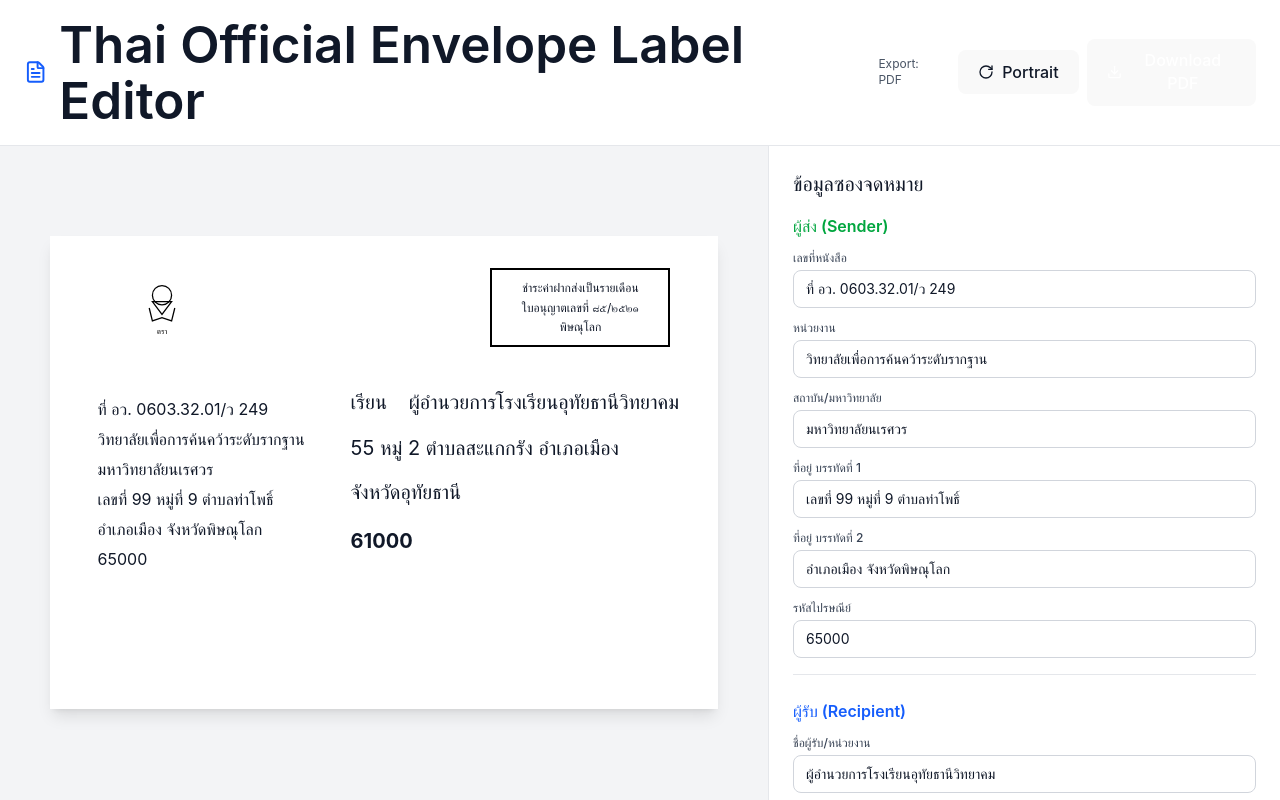
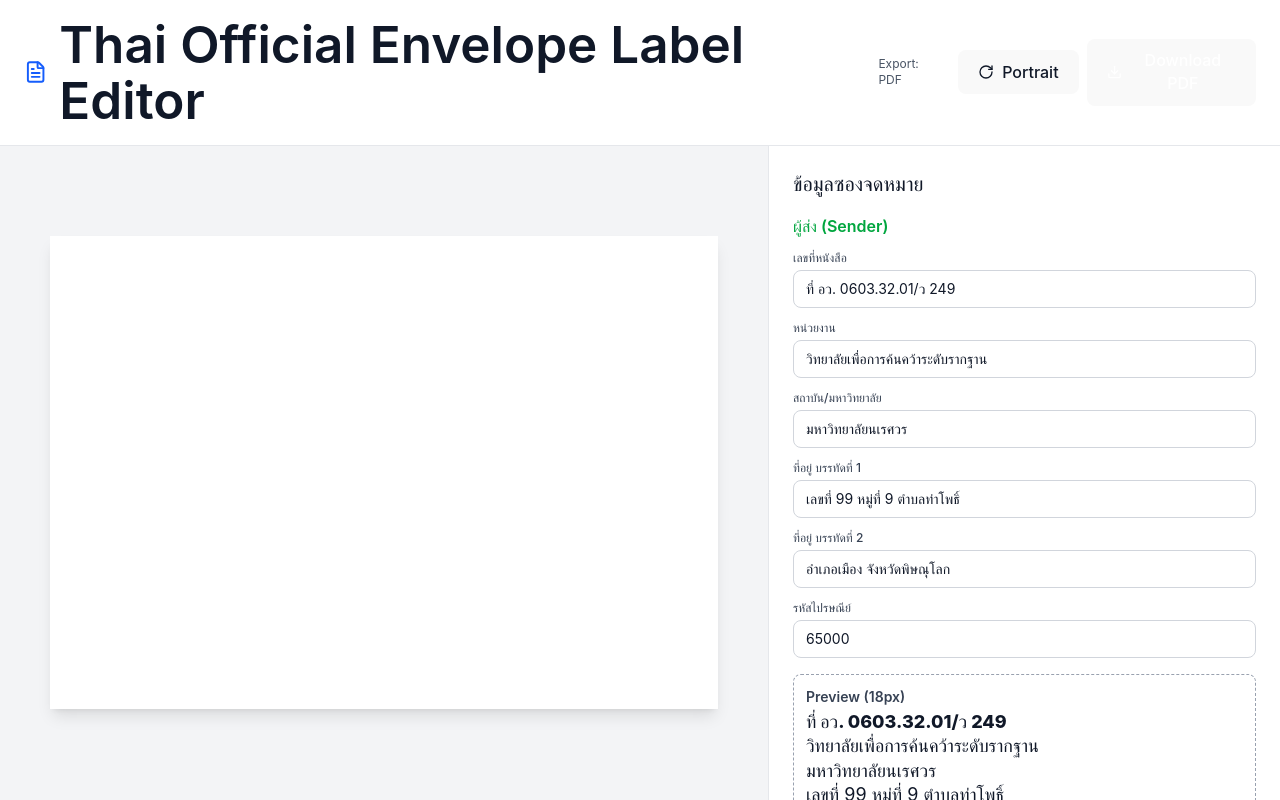
Before and after one commit to s1n-c0s/word-better-exp, a React (Vite) app: page / in a window 1280 px wide. Built offline with nearby package versions, Linux system fonts and the light colour scheme.

Commit message:
= adj all position

```diff
--- a/src/App.tsx
+++ b/src/App.tsx
@@ -1,4 +1,4 @@
-import { useState } from "react";
+import { useState, useEffect, useCallback } from "react";
 import { Download, FileText, RotateCw } from "lucide-react";
 import jsPDF from "jspdf";
 // ไฟล์ฟอนต์ที่ถูกแปลงแล้ว: ตรวจสอบให้แน่ใจว่าไฟล์เหล่านี้ถูกโหลดในโปรเจกต์ของคุณ
@@ -7,13 +7,12 @@ import "./fonts/thsarabunnew-bold.js";
 
 // TH Sarabun New font will be embedded
 const SARABUN_FONT = "THSarabunNew";
-
-// Base64 Placeholder สำหรับตราครุฑ
-const GARUDA_EMBLEM_WIDTH = 15; // mm (ขนาดครุฑ)
-const GARUDA_EMBLEM_HEIGHT = 15; // mm
+const GARUDA_EMBLEM_WIDTH = 15;
+const GARUDA_EMBLEM_HEIGHT = 15;
 
 export default function DocumentEditor() {
   const [isLandscape, setIsLandscape] = useState(true);
+  const [pdfUrl, setPdfUrl] = useState("");
 
   // ข้อมูลผู้ส่ง/ผู้รับ
   const [documentNumber, setDocumentNumber] = useState(
@@ -45,7 +44,8 @@ export default function DocumentEditor() {
     "ชำระค่าฝากส่งเป็นรายเดือน\nใบอนุญาตเลขที่ ๘๕/๒๕๒๑\nพิษณุโลก"
   );
 
-  const handleDownload = async () => {
+  // ฟังก์ชันสร้าง PDF และคืนค่า Data URI string (สำหรับ Preview และ Download)
+  const generatePdfDataUri = useCallback(() => {
     const pdf = new jsPDF({
       orientation: isLandscape ? "landscape" : "portrait",
       unit: "mm",
@@ -54,22 +54,20 @@ export default function DocumentEditor() {
 
     const pageWidth = isLandscape ? 297 : 210;
     const pageHeight = isLandscape ? 210 : 297;
-    const margin = 20; // 2cm margin
+    const margin = 20;
 
-    // ตั้งค่าฟอนต์เริ่มต้นให้เป็น TH Sarabun New (normal)
     pdf.setFont(SARABUN_FONT, "normal");
 
     // --- 1. ตราครุฑ
     const emblemX = margin + 15;
     const emblemY = margin + 15;
-    pdf.circle(emblemX, emblemY, 7);
+    // pdf.circle(emblemX, emblemY, 7);
 
     // --- 2. ที่อยู่ผู้ส่ง (18px)
     const senderX = margin;
-    let senderY = margin + 45;
+    let senderY = margin + 40;
     const lineSpacing = 8;
 
-    // ตั้งค่าขนาดฟอนต์ 18px สำหรับผู้ส่ง
     pdf.setFontSize(18);
 
     // บรรทัดที่ 1: เลขที่หนังสือ (Bold ทั้งบรรทัด)
@@ -91,26 +89,53 @@ export default function DocumentEditor() {
       senderY += lineSpacing;
     });
 
-    // --- 3. ตราประทับ (Stamp Box)
-    const stampWidth = 60;
-    const stampHeight = 30;
+    // --- 3. ตราประทับ (Stamp Box - ปรับขนาดให้พอดีกับเนื้อหา)
+
+    // ตั้งค่าฟอนต์ 14px ก่อนคำนวณ
+    pdf.setFontSize(14);
+    const stampLines = stampText.split("\n");
+
+    const paddingX = 3;
+    const paddingY = 1.0; // 💡 ปรับลดขอบแนวตั้งให้ชิดที่สุด (1.0mm)
+    const stampLineSpacing = 7;
+
+    // 1. หาความกว้างสูงสุดของข้อความทั้งหมด
+    let maxWidth = 0;
+    stampLines.forEach((line) => {
+      const width = pdf.getTextWidth(line);
+      if (width > maxWidth) {
+        maxWidth = width;
+      }
+    });
+
+    // 2. คำนวณความกว้างและความสูงของกล่อง
+    const stampWidth = maxWidth + paddingX * 2;
+    const stampHeight = stampLines.length * stampLineSpacing + paddingY * 2;
+
+    // 3. คำนวณตำแหน่ง X และ Y
+    const moveUpOffset = 5;
     const stampX = pageWidth - margin - stampWidth;
-    const stampY = margin;
+    const stampY = margin - moveUpOffset; // ตำแหน่ง Y ใหม่ของกล่อง
 
+    // 4. คำนวณจุดเริ่มต้น Y ของข้อความเพื่อให้จัดกึ่งกลางแนวตั้งพอดี
+    // 💡 ปรับ Text Offset ลงเล็กน้อยเพื่อดึงข้อความให้ชิดขอบล่างมากขึ้น
+    const textStartOffset = 3.5;
+    let currentY = stampY + paddingY + textStartOffset;
+
+    // วาดกรอบสี่เหลี่ยม
     pdf.rect(stampX, stampY, stampWidth, stampHeight);
 
-    pdf.setFontSize(11);
-    const stampLines = stampText.split("\n");
-    let stampTextY = stampY + 8;
+    // พิมพ์ข้อความแต่ละบรรทัด (อยู่กึ่งกลางกล่อง)
     stampLines.forEach((line) => {
       const textWidth = pdf.getTextWidth(line);
-      pdf.text(line, stampX + (stampWidth - textWidth) / 2, stampTextY);
-      stampTextY += 6;
+
+      // จัดให้อยู่กึ่งกลางแนวนอน
+      pdf.text(line, stampX + (stampWidth - textWidth) / 2, currentY);
+      currentY += stampLineSpacing;
     });
 
-    // --- 4. ผู้รับ (26px, Bold ทั้งหมด) ---
+    // --- 4. ผู้รับ (26px, Bold ทั้งหมด)
 
-    // 💡 การแก้ไข 1: เลื่อนบล็อกทั้งหมดไปทางซ้ายมากขึ้น (จาก 45% เป็น 30%)
     const recipientBaseX = pageWidth * 0.3;
     const recipientBaseY = pageHeight * 0.55;
     const recipientLineSpacing = 12;
@@ -120,36 +145,58 @@ export default function DocumentEditor() {
 
     const recipientLabel = "เรียน";
 
-    // 💡 การแก้ไข 2a: พิมพ์ "เรียน" ที่จุดเริ่มต้น (คอลัมน์ซ้าย)
     pdf.text(recipientLabel, recipientBaseX, recipientBaseY);
 
-    // 💡 การแก้ไข 2b: คำนวณจุดเริ่มต้นสำหรับคอลัมน์รายละเอียด
     const labelWidth = pdf.getTextWidth(recipientLabel);
-    const detailGap = 8; // ระยะห่าง 8mm
+    const detailGap = 8;
     const recipientDetailX = recipientBaseX + labelWidth + detailGap;
 
-    // บรรทัดที่ 1: ผู้อำนวยการโรงเรียนอุทัยธานีวิทยาคม (คอลัมน์ขวา)
     pdf.text(recipientTitle, recipientDetailX, recipientBaseY);
-
-    // บรรทัดที่ 2: ที่อยู่ (คอลัมน์ขวา)
     pdf.text(
       recipientAddress,
       recipientDetailX,
       recipientBaseY + recipientLineSpacing
     );
-
-    // บรรทัดที่ 3: จังหวัด (คอลัมน์ขวา)
     pdf.text(
       recipientProvince,
       recipientDetailX,
       recipientBaseY + recipientLineSpacing * 2
     );
-
-    // บรรทัดที่ 4: รหัสไปรษณีย์ (คอลัมน์ขวา)
     pdf.text(recipientPostal, recipientDetailX, recipientBaseY + 39);
 
-    // Save PDF
-    pdf.save("envelope-label.pdf");
+    // คืนค่า Data URI String
+    return pdf.output("datauristring");
+  }, [
+    isLandscape,
+    documentNumber,
+    senderOrg,
+    senderUniversity,
+    senderAddress1,
+    senderAddress2,
+    senderPostal,
+    recipientTitle,
+    recipientAddress,
+    recipientProvince,
+    recipientPostal,
+    stampText,
+  ]);
+
+  // Effect สำหรับอัปเดต Preview ทุกครั้งที่ข้อมูลเปลี่ยน
+  useEffect(() => {
+    const dataUri = generatePdfDataUri();
+    setPdfUrl(dataUri);
+  }, [generatePdfDataUri]);
+
+  // ฟังก์ชันสำหรับ Download PDF จริงๆ
+  const handleDownload = () => {
+    const pdfDataUri = generatePdfDataUri();
+    // ใช้ Data URI ในการสร้างลิงก์ดาวน์โหลด
+    const a = document.createElement("a");
+    a.href = pdfDataUri;
+    a.download = "envelope-label.pdf";
+    document.body.appendChild(a);
+    a.click();
+    document.body.removeChild(a);
   };
 
   return (
@@ -184,112 +231,33 @@ export default function DocumentEditor() {
           </div>
         </div>
 
-        {/* Main Content: ใช้ JSX เดิม */}
+        {/* --- Main Content: ส่วน Preview PDF (ใช้ iframe) --- */}
         <div className="flex-1 overflow-hidden flex flex-col lg:flex-row">
-          {/* Paper Preview Panel */}
           <div className="flex-1 lg:w-3/5 overflow-auto p-4 lg:p-8 bg-gray-100 dark:bg-gray-900 flex items-center justify-center">
             <div
-              className={`transition-all ${
-                isLandscape ? "w-full max-w-[95%]" : "w-full max-w-3xl"
-              }`}
+              className={`transition-all bg-white shadow-lg ${
+                isLandscape
+                  ? "w-full max-w-[95%] aspect-[1.414/1]"
+                  : "w-full max-w-3xl aspect-[1/1.414]"
+              } p-2`}
             >
-              {/* A4 Paper */}
-              <div
-                className={`bg-white dark:bg-gray-800 shadow-lg transition-all relative ${
-                  isLandscape
-                    ? "w-full aspect-[1.414/1]"
-                    : "w-full aspect-[1/1.414]"
-                } p-8 lg:p-12`}
-              >
-                {/* Thai Garuda Emblem - Top Left */}
-                <div className="absolute top-4 lg:top-8 left-12 lg:left-20 w-12 lg:w-16 h-16 lg:h-20">
-                  <svg viewBox="0 0 100 120" className="w-full h-full">
-                    <circle
-                      cx="50"
-                      cy="40"
-                      r="15"
-                      fill="none"
-                      stroke="black"
-                      strokeWidth="2"
-                    />
-                    <path
-                      d="M35 50 L50 70 L65 50 Z"
-                      fill="none"
-                      stroke="black"
-                      strokeWidth="2"
-                    />
-                    <path
-                      d="M30 60 L35 80 L50 75 L65 80 L70 60"
-                      fill="none"
-                      stroke="black"
-                      strokeWidth="2"
-                    />
-                    <text
-                      x="50"
-                      y="100"
-                      textAnchor="middle"
-                      fontSize="12"
-                      fill="black"
-                    >
-                      ตรา
-                    </text>
-                  </svg>
+              {/* ใช้ Data URI ใน src ของ iframe */}
+              {pdfUrl ? (
+                <iframe
+                  title="PDF Preview"
+                  src={pdfUrl}
+                  className="w-full h-full border-none"
+                  type="application/pdf"
+                />
+              ) : (
+                <div className="w-full h-full flex items-center justify-center text-gray-500">
+                  กำลังโหลด PDF Preview...
                 </div>
-
-                {/* Stamp Box - Top Right */}
-                <div className="absolute top-4 lg:top-8 right-4 lg:right-12 border-2 border-black p-2 text-center min-w-[140px] lg:min-w-[180px]">
-                  <div className="text-[10px] lg:text-xs leading-relaxed whitespace-pre-line text-gray-900">
-                    {stampText}
-                  </div>
-                </div>
-
-                {/* Sender Info - Top Left under emblem */}
-                <div className="absolute top-32 lg:top-40 left-4 lg:left-12 text-left max-w-[45%]">
-                  <div className="space-y-0.5 lg:space-y-1 text-gray-900 dark:text-gray-100">
-                    <div className="font-normal text-xs lg:text-base leading-relaxed">
-                      {documentNumber}
-                    </div>
-                    <div className="font-normal text-xs lg:text-base leading-relaxed">
-                      {senderOrg}
-                    </div>
-                    <div className="font-normal text-xs lg:text-base leading-relaxed">
-                      {senderUniversity}
-                    </div>
-                    <div className="font-normal text-xs lg:text-base leading-relaxed">
-                      {senderAddress1}
-                    </div>
-                    <div className="font-normal text-xs lg:text-base leading-relaxed">
-                      {senderAddress2}
-                    </div>
-                    <div className="font-normal text-xs lg:text-base leading-relaxed">
-                      {senderPostal}
-                    </div>
-                  </div>
-                </div>
-
-                {/* Recipient Section - Center Right */}
-                <div className="absolute top-1/2 left-[45%] -translate-y-1/2 text-left min-w-[280px] lg:min-w-[400px]">
-                  <div className="space-y-2 lg:space-y-3 text-gray-900 dark:text-gray-100">
-                    <div className="text-base lg:text-xl font-normal mb-2 lg:mb-4">
-                      เรียน{" "}
-                      <span className="ml-2 lg:ml-4">{recipientTitle}</span>
-                    </div>
-                    <div className="text-base lg:text-xl font-normal leading-relaxed text-left">
-                      {recipientAddress}
-                    </div>
-                    <div className="text-base lg:text-xl font-normal leading-relaxed text-left">
-                      {recipientProvince}
-                    </div>
-                    <div className="text-base lg:text-xl font-bold leading-relaxed text-left mt-2 lg:mt-4">
-                      {recipientPostal}
-                    </div>
-                  </div>
-                </div>
-              </div>
+              )}
             </div>
           </div>
 
-          {/* Input Form Panel */}
+          {/* Input Form Panel (มีส่วน Preview JSX อยู่ด้านใน) */}
           <div className="w-full lg:w-2/5 bg-white dark:bg-gray-800 overflow-auto border-t lg:border-t-0 lg:border-l border-gray-200 dark:border-gray-700">
             <div className="p-4 lg:p-6">
               <div className="max-w-xl mx-auto space-y-4 lg:space-y-6">
@@ -375,6 +343,36 @@ export default function DocumentEditor() {
                       className="w-full px-3 py-2 text-sm border border-gray-300 dark:border-gray-600 rounded-md bg-white dark:bg-gray-700 text-gray-900 dark:text-gray-100 focus:ring-2 focus:ring-blue-500 outline-none"
                     />
                   </div>
+
+                  {/* --- JSX Preview: Sender Info --- */}
+                  <div className="mt-4 p-3 border border-dashed border-gray-400 rounded-md">
+                    <p className="text-sm font-semibold text-gray-700 mb-1">
+                      Preview (18px)
+                    </p>
+
+                    <div className="space-y-0.5 text-gray-900 text-base">
+                      {/* บรรทัดที่ 1: Bold ทั้งบรรทัด */}
+                      <div className="font-extrabold text-lg leading-tight">
+                        {documentNumber}
+                      </div>
+                      {/* บรรทัดอื่น ๆ: Normal */}
+                      <div className="font-normal text-lg leading-tight">
+                        {senderOrg}
+                      </div>
+                      <div className="font-normal text-lg leading-tight">
+                        {senderUniversity}
+                      </div>
+                      <div className="font-normal text-lg leading-tight">
+                        {senderAddress1}
+                      </div>
+                      <div className="font-normal text-lg leading-tight">
+                        {senderAddress2}
+                      </div>
+                      <div className="font-normal text-lg leading-tight">
+                        {senderPostal}
+                      </div>
+                    </div>
+                  </div>
                 </div>
 
                 {/* Recipient Section */}
@@ -431,6 +429,26 @@ export default function DocumentEditor() {
                       className="w-full px-3 py-2 text-sm border border-gray-300 dark:border-gray-600 rounded-md bg-white dark:bg-gray-700 text-gray-900 dark:text-gray-100 focus:ring-2 focus:ring-blue-500 outline-none"
                     />
                   </div>
+
+                  {/* --- JSX Preview: Recipient Info --- */}
+                  <div className="mt-4 p-3 border border-dashed border-gray-400 rounded-md">
+                    <p className="text-sm font-semibold text-gray-700 mb-1">
+                      Preview (26px Bold)
+                    </p>
+
+                    {/* จำลองการจัดคอลัมน์ "เรียน" | [รายละเอียด] */}
+                    <div className="flex space-x-3 text-gray-900 font-extrabold text-2xl">
+                      <div className="flex-shrink-0">เรียน</div>
+                      <div className="flex-grow space-y-2">
+                        <div className="leading-tight">{recipientTitle}</div>
+                        <div className="leading-tight">{recipientAddress}</div>
+                        <div className="leading-tight">{recipientProvince}</div>
+                        <div className="font-extrabold leading-tight pt-2">
+                          {recipientPostal}
+                        </div>
+                      </div>
+                    </div>
+                  </div>
                 </div>
 
                 {/* Stamp Section */}
@@ -450,6 +468,16 @@ export default function DocumentEditor() {
                       className="w-full px-3 py-2 text-sm border border-gray-300 dark:border-gray-600 rounded-md bg-white dark:bg-gray-700 text-gray-900 dark:text-gray-100 focus:ring-2 focus:ring-blue-500 outline-none resize-none"
                     />
                   </div>
+
+                  {/* --- JSX Preview: Stamp Info --- */}
+                  <div className="mt-4 p-3 border border-dashed border-gray-400 rounded-md text-center">
+                    <p className="text-sm font-semibold text-gray-700 mb-1">
+                      Preview (14px)
+                    </p>
+                    <p className="text-base whitespace-pre-line leading-snug">
+                      {stampText}
+                    </p>
+                  </div>
                 </div>
 
                 {/* PDF Export Note */}
```
